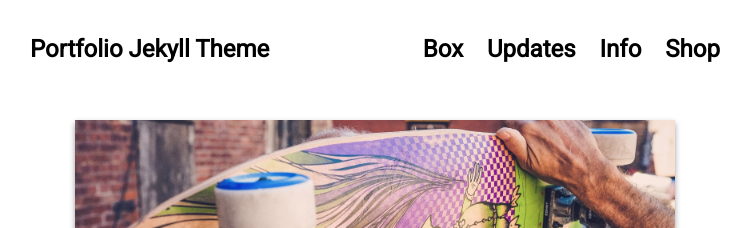
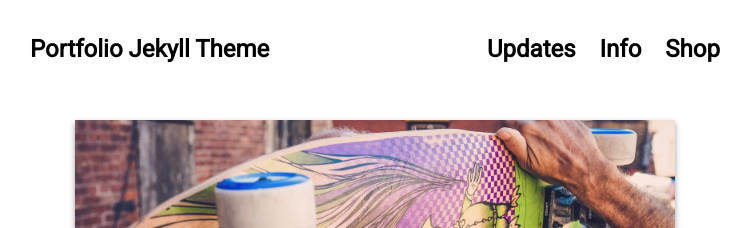
Before and after one commit to keikju/keikju.github.io, a Jekyll site: the page built from index.html, in a window 1280 px wide. Shown: the top 228 px of the page, without its empty margins (265-1016 px from the left). Built offline with Jekyll 4.4.1, drawn with Linux system fonts in a browser that asks for light colours; nearby versions of some CDN libraries.

Commit message:
removed text for project names

```diff
--- a/_data/settings.yml
+++ b/_data/settings.yml
@@ -2,7 +2,7 @@
 # General Site Settings
 
 menu:
-- {name: 'Box', url: ''}
+#- {name: 'Box', url: ''}
 - {name: 'Updates', url: 'pages/blog.html'}
 - {name: 'Info', url: 'pages/about.html'}
 #- {name: 'Contact', url: 'pages/contact.html'}
@@ -54,9 +54,9 @@
 # Work Section
 
 projects:
-- {name: 'Sketches', folder: 'proj-1', file: 'projects/proj-1.html'}
-- {name: 'Box', folder: 'proj-2', file: 'projects/proj-2.html'}
-- {name: 'Comic', folder: 'proj-3', file: 'projects/proj-3.html'}
+- {name: '', folder: 'proj-1', file: 'projects/proj-1.html'}
+- {name: '', folder: 'proj-2', file: 'projects/proj-2.html'}
+- {name: '', folder: 'proj-3', file: 'projects/proj-3.html'}
 #- {name: 'Project Four', folder: 'proj-4', file: 'projects/proj-4.html'}
 #- {name: 'Project Five', folder: 'proj-5', file: 'projects/proj-5.html'}
 
```
